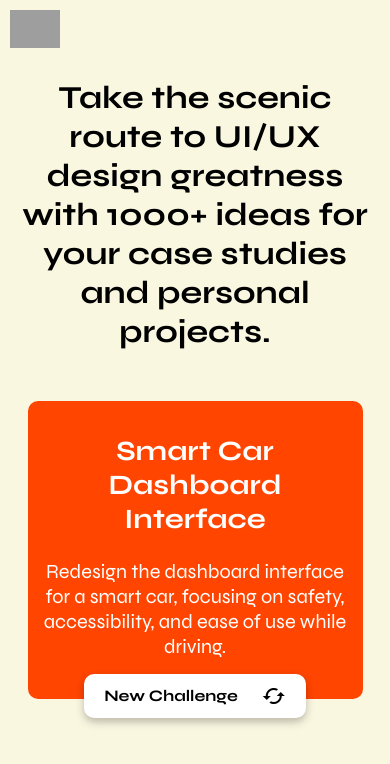
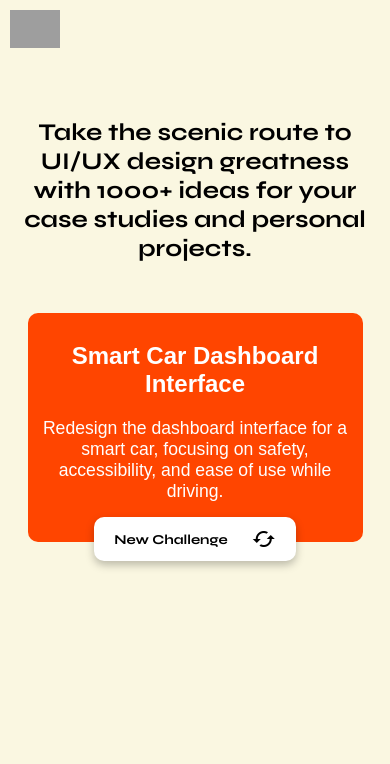
Before and after one commit to TheNjengaKarori/casestudy_ideas, a React (Create React App) app: page / in a window 390 px wide. Shown: the top 764 px of the page. Built offline with nearby package versions, Linux system fonts and the light colour scheme; grey boxes are pictures that could not be loaded.

Commit message:
made css changes

```diff
--- a/src/App.css
+++ b/src/App.css
@@ -34,11 +34,12 @@ body, h1, p, ul, li {
   padding: 20px;
   text-align: center;
   font-family: 'Syne', sans-serif;
+  margin-top: 40px; /* Adjusted margin-top for desktop view */
 }
 
 /* Style the H1 text */
 .main-heading {
-  margin-bottom: 20px;
+  margin-top: 0px;
   font-family: 'Syne', sans-serif;
   font-size: 2em; /* Responsive font size using em units */
   max-width: 1100px;
@@ -72,6 +73,7 @@ body, h1, p, ul, li {
 /* Style the text inside the idea and description container */
 .idea-container .idea-and-desc h2 {
   color: white;
+  font-family: 'poppins', sans-serif;
   font-size: 1.75em;
   text-align: center; /* Center the idea title */
 }
@@ -79,6 +81,7 @@ body, h1, p, ul, li {
 .idea-container .idea-and-desc p {
   color: white;
   font-size: 1.25em;
+  font-family: 'poppins', sans-serif;
   margin-bottom: 30px;
   text-align: center; /* Center the description */
 }
@@ -116,6 +119,23 @@ body, h1, p, ul, li {
 }
 
 /* Add a media query for smaller screens */
+
+@media (max-width: 768px) {
+  /* Style the main heading for smaller screens */
+  .main-heading {
+    font-size: 1.5em; /* Adjusted font size for smaller screens */
+  }
+
+  .idea-container .idea-and-desc h2 {
+    font-size: 1.5em;
+  }
+
+  .idea-container .idea-and-desc p {
+    font-size: 1.10em;
+  }
+
+}
+
 @media (max-width: 768px) {
   /* Adjust styles for smaller screens */
   .idea-container {
@@ -125,6 +145,6 @@ body, h1, p, ul, li {
   }
 
   .new-challenge-button {
-    font-size: 1em; /* Adjusted font size for smaller screens */
+    font-size: 0.85em; /* Adjusted font size for smaller screens */
   }
 }
```
